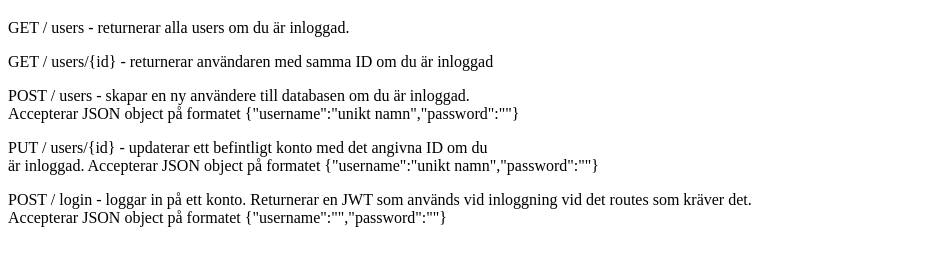
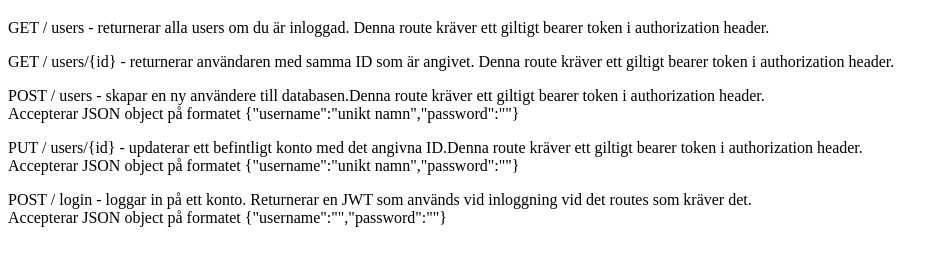
Before and after one commit to AvaKarta/REST-API, a website: page index.html in a window 1280 px wide. Shown: the part 61-326 px from the top of the page, without its empty margins (0-949 px from the left). Drawn offline with Linux system fonts and the light colour scheme.

Commit message:
Hej, Martin Loman här! Har precis gjort klart REST-API inlämningen. :)

```diff
--- a/index.html
+++ b/index.html
@@ -7,20 +7,25 @@
   </head>
   <body>
     <h1>Documentation av Det här APIet</h1>
-    <p>GET / users - returnerar alla users om du är inloggad.</p>
     <p>
-      GET / users/{id} - returnerar användaren med samma ID om du är inloggad
+      GET / users - returnerar alla users om du är inloggad. Denna route kräver
+      ett giltigt bearer token i authorization header.
     </p>
     <p>
-      POST / users - skapar en ny användere till databasen om du är inloggad.
+      GET / users/{id} - returnerar användaren med samma ID som är angivet.
+      Denna route kräver ett giltigt bearer token i authorization header.
+    </p>
+    <p>
+      POST / users - skapar en ny användere till databasen.Denna route kräver
+      ett giltigt bearer token i authorization header.
       <br />
       Accepterar JSON object på formatet {"username":"unikt namn","password":""}
     </p>
     <p>
-      PUT / users/{id} - updaterar ett befintligt konto med det angivna ID om du
+      PUT / users/{id} - updaterar ett befintligt konto med det angivna ID.Denna
+      route kräver ett giltigt bearer token i authorization header.
       <br />
-      är inloggad. Accepterar JSON object på formatet {"username":"unikt
-      namn","password":""}
+      Accepterar JSON object på formatet {"username":"unikt namn","password":""}
     </p>
     <p>
       POST / login - loggar in på ett konto. Returnerar en JWT som används vid
```
Also changed, not shown: server.js (+4 -9 lines).
